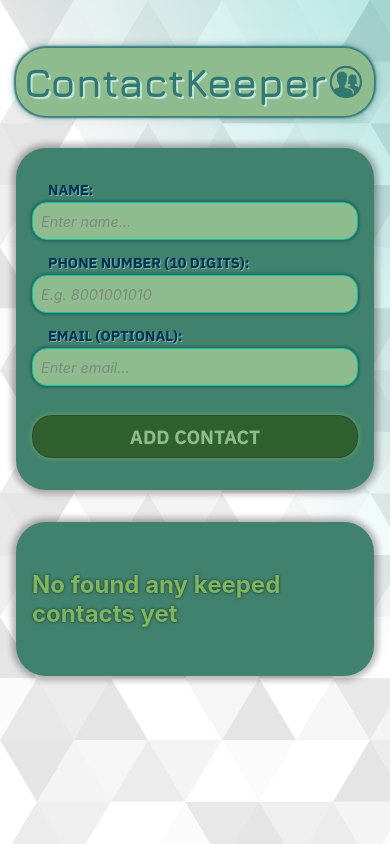
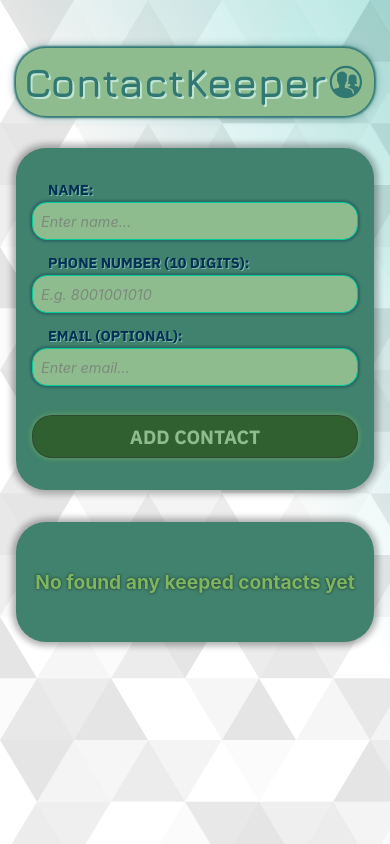
Before and after one commit to bakNa2t/contactkeeper, a React (Create React App) app: page / in a window 390 px wide. Built offline with nearby package versions, Linux system fonts and the light colour scheme.

Commit message:
Update media queries

```diff
--- a/src/App.css
+++ b/src/App.css
@@ -39,4 +39,7 @@ body {
   #root {
     margin: 2rem 1rem;
   }
+  .empty-block h2 {
+    font-size: 1.2rem;
+  }
 }
```
